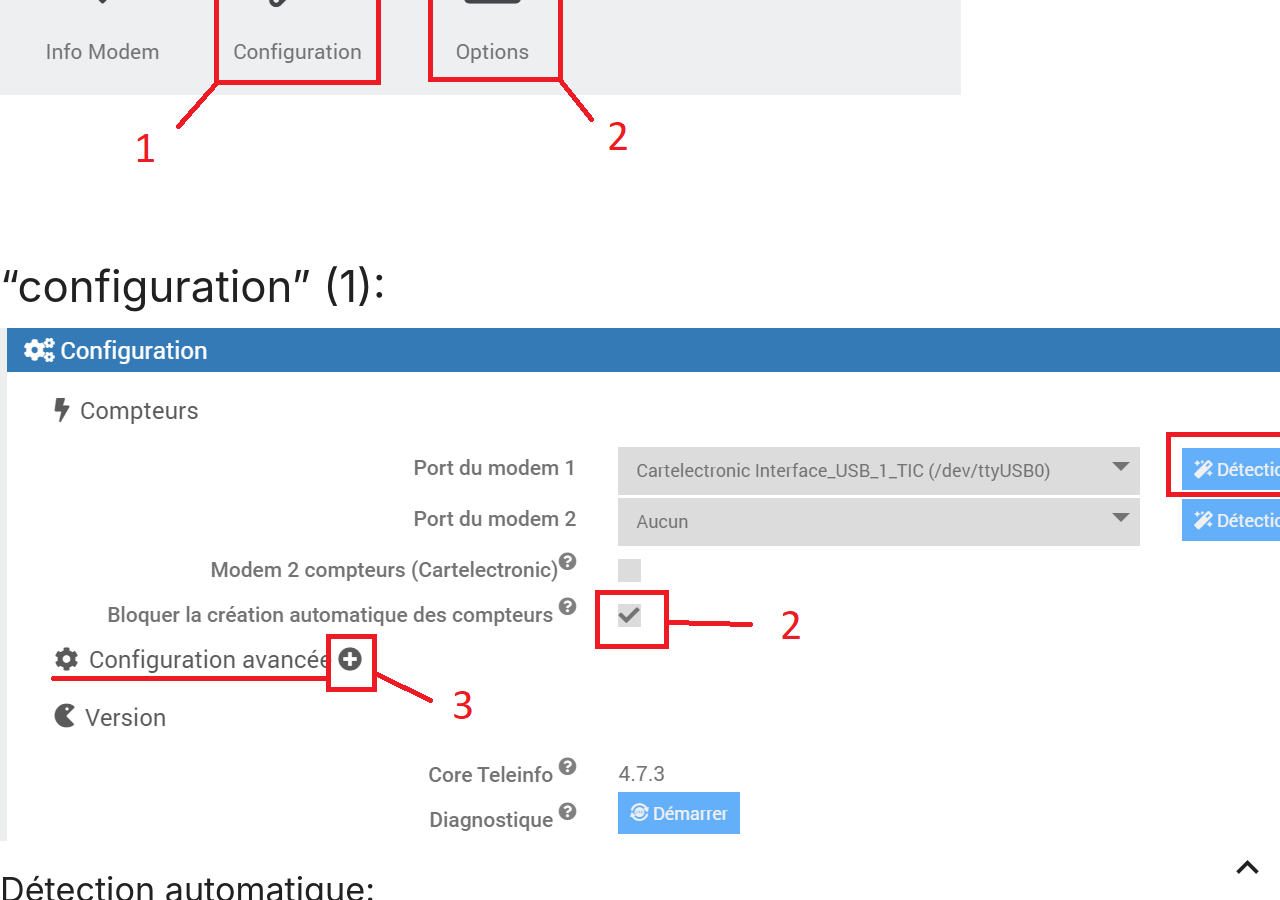
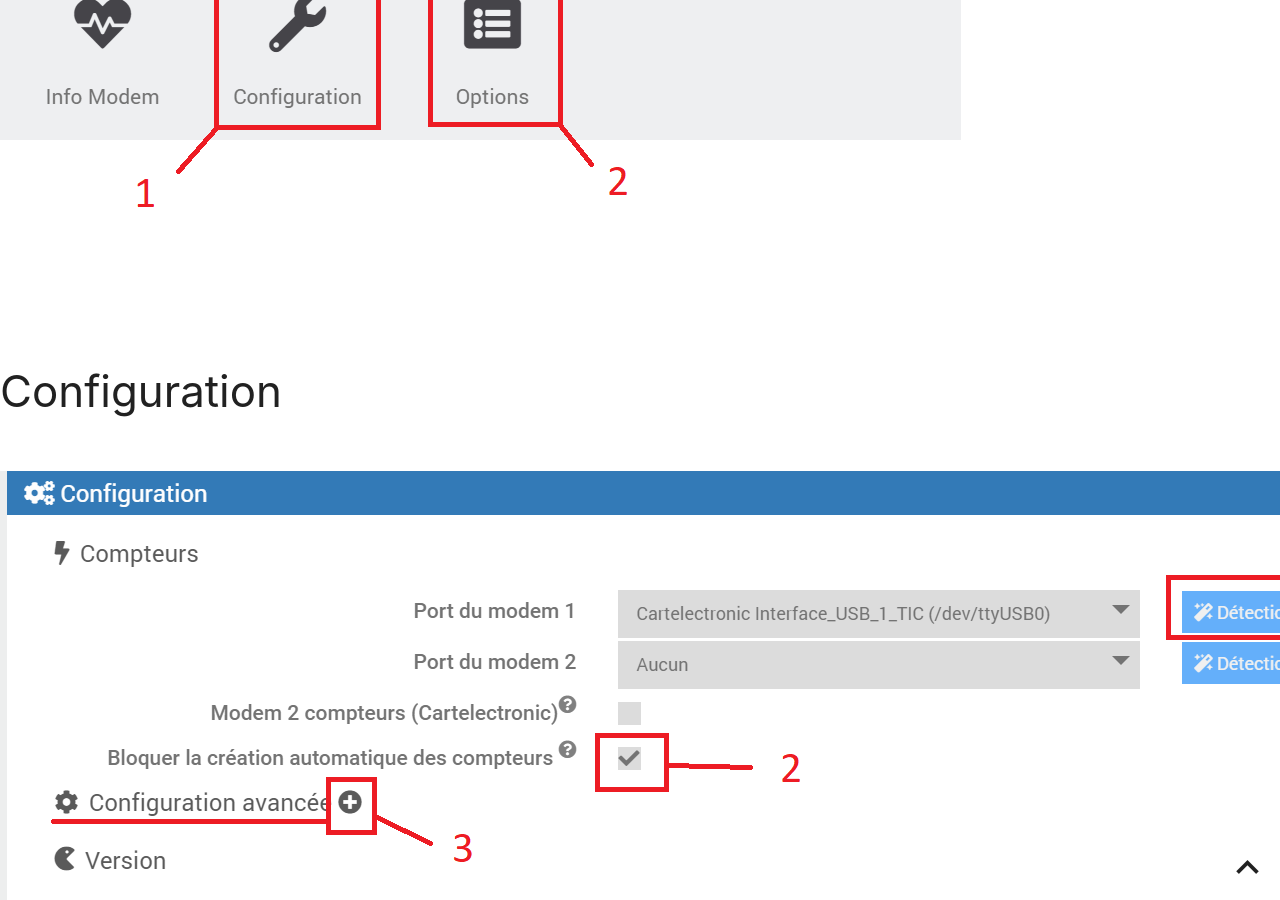
Before and after one commit to NextDom/plugin-teleinfo, a Jekyll site: the page built from docs/fr_FR/index/index.md, in a window 1280 px wide and 900 px high, scrolled down 506 px. Built offline with Jekyll 4.4.1, drawn with Linux system fonts in a browser that asks for light colours; nearby versions of some CDN libraries; our own code applies the rules of GitHub Pages for plain Markdown files; library files that are not in the unit come from our copies.

Commit message:
Update index.md

```diff
--- a/docs/fr_FR/index/index.md
+++ b/docs/fr_FR/index/index.md
@@ -5,47 +5,68 @@
 
 ## Après l'installation
 
+<br>
 une fois le plugin installé Jeedom vous propose d'aller dans le panneau de configuration:
 
+<br>
 ![Configuration](../../images/teleinfo_config01.png)
 
+<br>
+<br>
 
-### "configuration" (1):
+### Configuration
+<br>
 
 ![Configuration 1](../../images/teleinfo_config02.png)
+<br>
+<br>
 
 #### Détection automatique:
+<br>
 
 Ne fonctionne pas à l'heure actuelle. Affiche systématiquement la TIC du compteur en mode historique.
+<br>
 
 Cette option a été dévalidée.
+<br>
 
 #### Bloquer la création automatique des compteurs
-
+<br>
 Décocher cette case permet au plugin de créer un nouveau compteur en fonction de la trame TIC reçue.
 Cette option n'est à décocher que si c'est votre première utilisation du plugin ou si vous changez de compteur ou encore si vous installez un nouveau compteur.
+<br>
+<br>
 
 #### Configuration avancée:
+<br>
 
 
 Cliquer sur le + permet d'afficher les paramètres de configuration du modem
+<br>
 
 ![Configuration modem](../../images/teleinfo_config03.png)
+<br>
+<br>
 
 ##### Compteur type Linky:
+<br>
 
 Cette option permet de faire la différence entre le mode TIC historique ou standard. Le mode TIC peut être identifié pour un compteur Linky sur la cadran du compteur en appuyant plusieurs fois sur le + ou le -. Tous les autres compteurs sont en mode historique, seul le Linky peut avoir un mode standard.
 Si vous avez un mode historique il ne faut pas cocher cette case
+<br>
+<br>
 
 ##### Vitesse:
+<br>
 
 Si vous avez un mode historique la vitesse doit être fixée à 1200
 Si vous avez un mode standard la vitesse doit être fixée à 9600
 
-
-
-
-
+<br>
+<br>
+<br>
+<br>
+<br>
 
 
 [Retour à la documentation principale](/plugin-teleinfo/fr_FR/)
```
